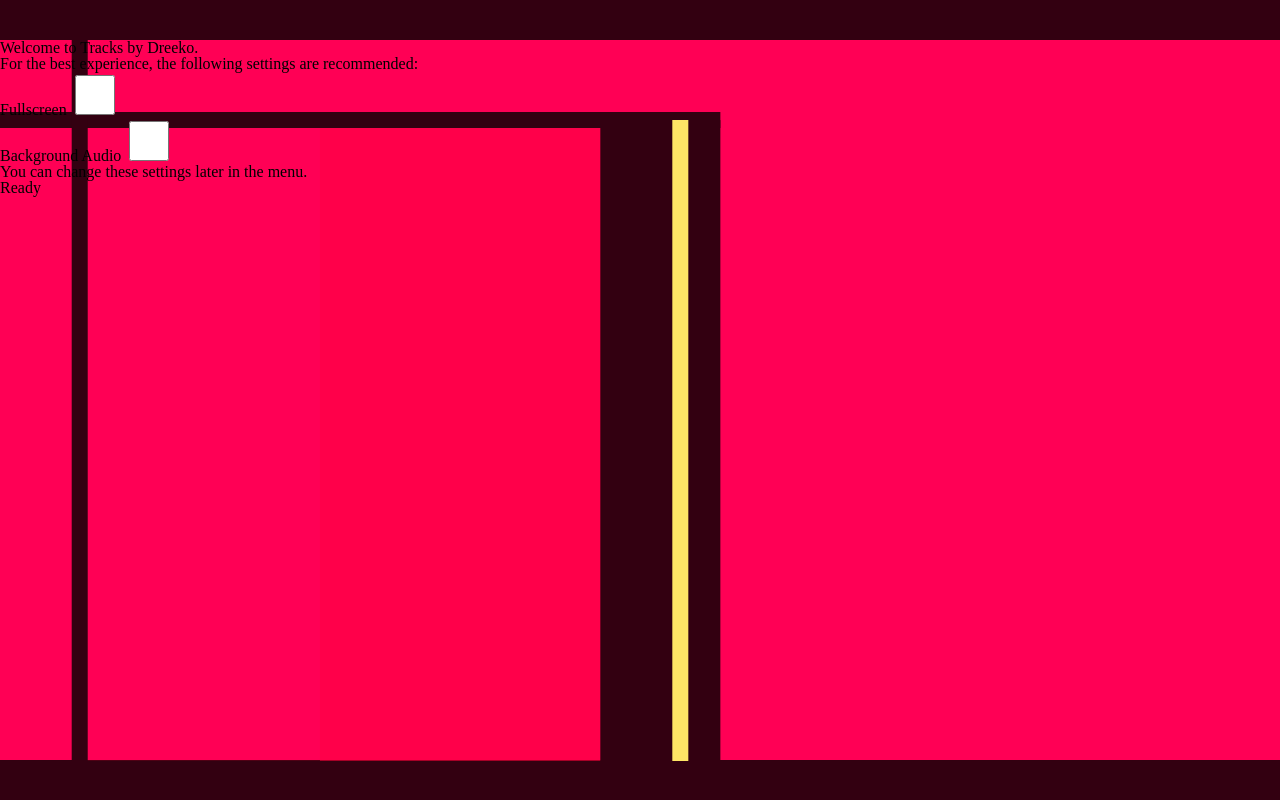
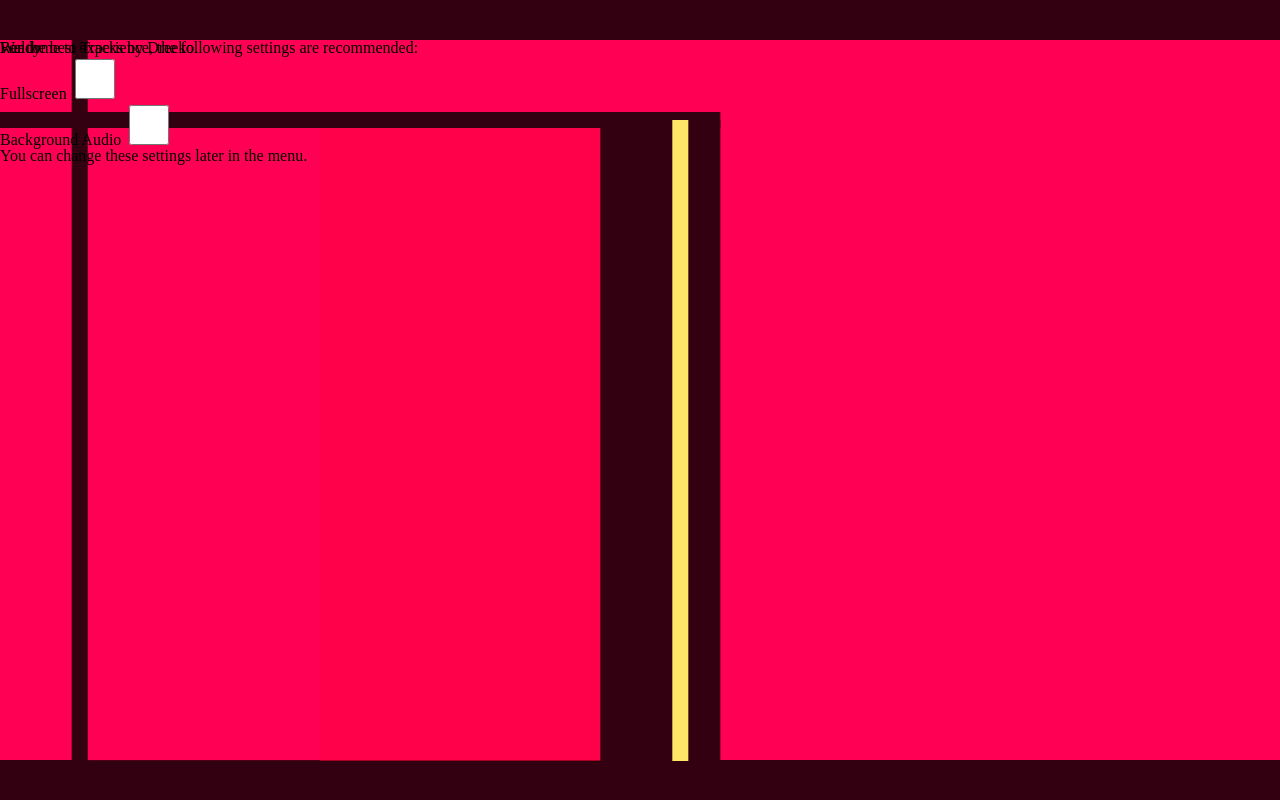
Before and after one commit to Driijko/tracks, a Svelte app: page / in a window 1280 px wide. Built offline with nearby package versions, Linux system fonts and the light colour scheme.

Commit message:
Make a CSS variable for uarr width for scaling font sizing.

```diff
--- a/src/dev/Site.svelte
+++ b/src/dev/Site.svelte
@@ -22,32 +22,26 @@
   bind:volume={$backgroundAudio.volume}
 ></audio>
 
+{#key resetCount}
 <div class="uarr-container">
   <div class="uarr">
     {#if $currentPageName === "loading-page"}
       <LoadingPage />
     {:else if $currentPageName === "opening-prompt"}
-      {#key $resetCount}
-        <OpeningPrompt />
-      {/key}
+      <OpeningPrompt />
     {:else if $currentPageName === "splash"}
-      {#key $resetCount}
-        <Splash />
-      {/key}
+      <Splash />
     {:else if $currentPageName === "music-page"}
-      {#key $resetCount}
-        <MusicPage />
-      {/key}
+      <MusicPage />
     {/if}
 
     {#if $currentPageName !== "loading-page"
     && $currentPageName !== "opening-prompt"}
-      {#key $resetCount}
-        <SiteMenuModal />
-      {/key}
+      <SiteMenuModal />
     {/if}
   </div>
 </div>
+{/key}
 
 
 <style>
--- a/src/dev/pages/MusicPage.svelte
+++ b/src/dev/pages/MusicPage.svelte
@@ -2,8 +2,6 @@
 <script>
   // IMPORT---------------------------------------------------
   import { onMount } from "svelte";
-  import { gsap } from "gsap";
-  import svgViewBox from "../helpers/svgViewBox.js";
   import { currentPage, pageExit } from "../stores/site.js";
 
   // ELEMENT/COMPONENT REFERENCES ------------------------------
@@ -12,9 +10,6 @@
   // LIFECYCLE ------------------------------------------------
   onMount(()=> {
     currentPage.set(musicPage);
-
-
-
   });
 
 </script>
--- a/src/dev/pages/OpeningPrompt.svelte
+++ b/src/dev/pages/OpeningPrompt.svelte
@@ -52,7 +52,7 @@
     <line id="p1-l5" class="accent-line" x1="850" y1="800" x2="850" y2="800" />
   </svg>
   <div class="foreground">
-    <p>Welcome to Tracks by Dreeko.</p>
+    <p id="p1-p1">Welcome to Tracks by Dreeko.</p>
     <div>
       <p>For the best experience, the following settings are recommended:</p>
       <div>
@@ -83,4 +83,15 @@
     width: 100%;
     height: 100%;
   }
+  .foreground > * {
+    position: absolute;
+  }
+  @media screen and (orientation: portrait) {
+    #p1-p1 {
+      left: 13%;
+      top: 40%;
+      font-size: calc(var(--uarr-width)/18);
+    }
+  }
+
 </style>
--- a/src/dev/stores/site.js
+++ b/src/dev/stores/site.js
@@ -32,6 +32,7 @@ export function pageExit(destinationPageName, onNewPage) {
   }, pageExitDuration);
 };
 
+// LAYOUT --------------------------------------------------------------
 function layout() {
   document.documentElement.style.setProperty("--viewport-height", `${window.innerHeight}px`);
   const viewportRes = window.innerWidth/window.innerHeight;
@@ -53,6 +54,15 @@ function layout() {
   document.documentElement.style.setProperty("--uarr2-height",
     viewportRes < uarr2Res[0] / uarr2Res[1] ? "auto" : "var(--viewport-height)"
   );
+  if (viewportRes <= 1) {
+    if (viewportRes > (uarr1Res[0]/uarr1Res[1])) {
+      document.documentElement.style.setProperty("--uarr-width",
+        `${window.innerHeight * (uarr1Res[0]/uarr1Res[1])}px`
+      );
+    } else {
+      document.documentElement.style.setProperty("--uarr-width", "100vw");
+    }
+  }
 }
 
 // SETUP ----------------------------------------------------------
@@ -113,6 +123,7 @@ function createBackgroundAudio() {
 
 export const backgroundAudio = createBackgroundAudio();
 
+// FULLSCREEN MENU OPEN -------------------------------------------------
 function createFullscreenMenuOpen() {
   const {subscribe, set} = writable(false);
   return {
```
